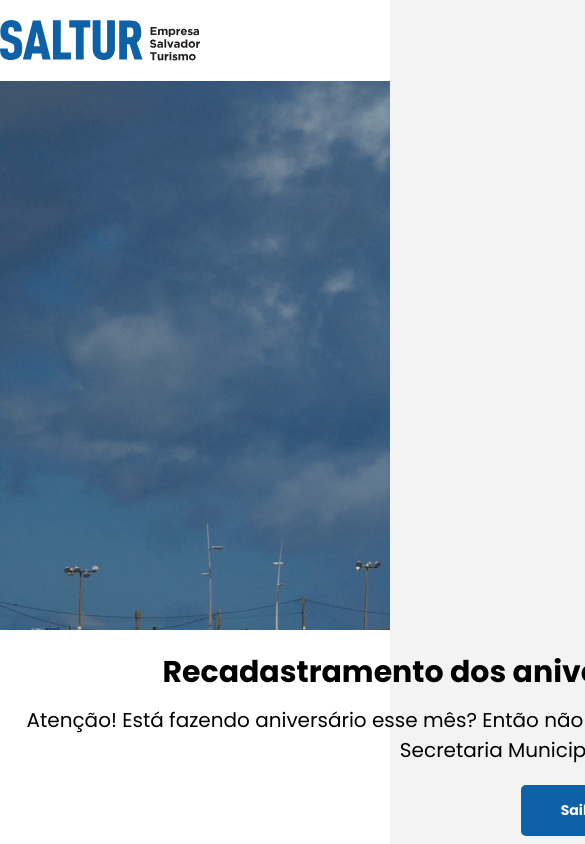
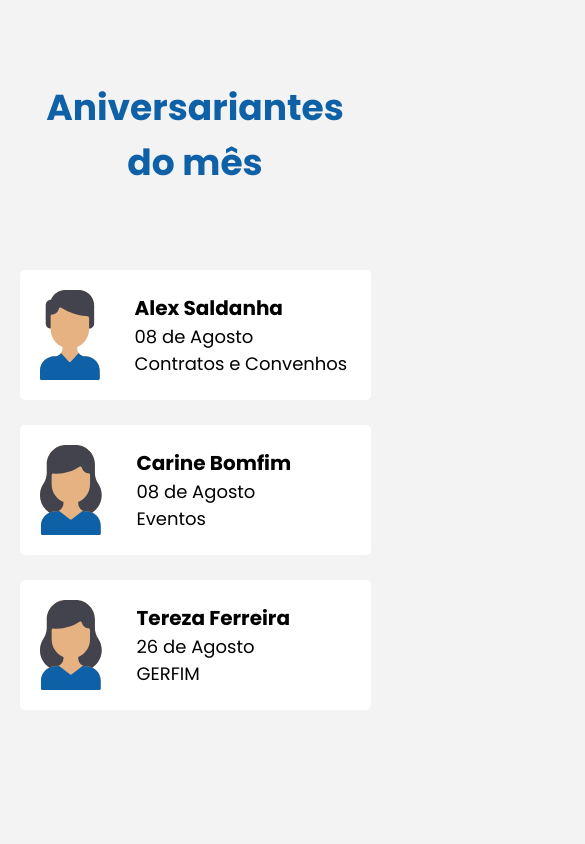
Before and after one commit to AlexShyjada/Intranet, a React (Create React App) app in the folder project/: page / in a window 390 px wide. Shown: the top 844 px of the page, 585 px wide, since content can reach past the window. Built offline with nearby package versions, Linux system fonts and the light colour scheme.

Commit message:
add responsivo em alguns componentes

```diff
--- a/project/src/App.tsx
+++ b/project/src/App.tsx
@@ -5,15 +5,21 @@ import Hero from './components/Hero/Hero'
 import Aniversariantes from './components/Aniversariantes/GridAniversariantes'
 import GridLinks from './components/LinksUteis/GridLinks'
 import ArticleGrid from './components/Articles/AticleGrid'
+import Footer from './components/Footer/Footer'
 
 function App() {
   return (
     <div className="App">
+      <Aniversariantes/>
+
+      {/*
       <Header/>
       <Hero/>
-      <Aniversariantes/>
       <GridLinks/>
       <ArticleGrid/>
+      <Footer/>
+      */}
+
     </div>
   );
 }
--- a/project/src/Global.css
+++ b/project/src/Global.css
@@ -1,33 +1,57 @@
-:root{
+:root {
   --azul-prefeitura: #0e61a6;
   --azul-escuro: #325187;
-  --azul-claro: #ACCEEA;
+  --azul-claro: #acceea;
   --preto: #000000;
-  --cinza: #4F4F4F;
+  --cinza: #4f4f4f;
   --gelo: #f3f3f3;
   --branco: #ffffff;
 }
 
-*{
+* {
   margin: 0;
   box-sizing: border-box;
   padding: 0;
   border: none;
-  font-family: "Poppins", sans-serif;
+  font-family: 'Poppins', sans-serif;
   text-decoration: none;
   border-radius: 0;
 }
 
-html{
+html {
   font-size: 62.5%;
 }
 
-.container{
-  width: 1200px;
+.container {
+  width: 1280px;
   margin: 0 auto;
 }
 
-body{
+body {
   font-size: 1.6rem;
   background-color: var(--gelo);
 }
+
+@media (max-width: 1280px) {
+  .container {
+    width: 1024px;
+  }
+}
+
+@media (max-width: 1024px) {
+  .container {
+    width: 900px;
+  }
+}
+
+@media (max-width: 900px) {
+  .container {
+    width: 720px;
+  }
+}
+
+@media (max-width: 720px) {
+  .container {
+    width: 90%;
+  }
+}
--- a/project/src/components/Aniversariantes/AniversarianteCard.tsx
+++ b/project/src/components/Aniversariantes/AniversarianteCard.tsx
@@ -11,7 +11,7 @@ export default function Aniversariante(props: aniversarianteData) {
       <article className="aniversarianteData">
         <h3 className="aniverTitle">{name}</h3>
         <p className="aniverParagrath">{date}</p>
-        <p className="aniverTitle">{sector}</p>
+        <p className="aniverSector">{sector}</p>
       </article>
     </div>
   )
--- a/project/src/components/Aniversariantes/GridAniversariantes.css
+++ b/project/src/components/Aniversariantes/GridAniversariantes.css
@@ -1,21 +1,21 @@
-.aniversariantes{
+.aniversariantes {
   margin: 8rem auto;
 }
 
-.gridAniversariantes{
+.gridAniversariantes {
   display: grid;
   grid-template-columns: 1fr 1fr 1fr;
   gap: 2.5rem;
 }
 
-.titleAniversarante{
+.titleAniversarante {
   margin: 8rem auto;
   font-size: 3.6rem;
   color: var(--azul-prefeitura);
   text-align: center;
 }
 
-.aniversariante{
+.aniversariante {
   padding: 1rem;
   border-radius: 0.5rem;
   display: flex;
@@ -23,3 +23,33 @@
   gap: 2.5rem;
   background-color: var(--branco);
 }
+
+.aniverTitle {
+  font-size: 2rem;
+  -webkit-line-clamp: 1;
+  -webkit-box-orient: vertical;
+  width: 100%;
+  overflow: hidden;
+  text-overflow: ellipsis;
+  display: -webkit-box;
+}
+
+.aniverParagrath {
+  font-size: 1.8rem;
+}
+
+.aniverSector {
+  font-size: 1.8rem;
+}
+
+@media (max-width: 1024px) {
+  .gridAniversariantes {
+    grid-template-columns: 1fr 1fr;
+  }
+}
+
+@media (max-width: 720px) {
+  .gridAniversariantes {
+    grid-template-columns: 1fr;
+  }
+}
--- a/project/src/components/Articles/ArticleGrid.css
+++ b/project/src/components/Articles/ArticleGrid.css
@@ -1,46 +1,51 @@
-.noticias{
+.noticias {
   margin: 8rem auto;
 }
 
-.titleNoticias{
+.titleNoticias {
   margin: 8rem auto;
   font-size: 3.6rem;
   color: var(--azul-prefeitura);
   text-align: center;
 }
 
-.gridNoticias{
+.gridNoticias {
   display: grid;
   grid-template-columns: 1fr 1fr 1fr;
   gap: 2.5rem;
 }
 
-.imgArticle{
+.imgArticle {
   width: 100%;
 }
 
-.contentArticle{
+.contentArticle {
   margin-top: 2.5rem;
   display: flex;
   flex-direction: column;
 }
 
-.articleTitle{
+.articleTitle {
   display: flex;
   align-items: center;
   height: 6rem;
   font-size: 1.8rem;
 }
 
-.paragrathArticle{
+.paragrathArticle {
   margin: 1rem 0;
-  display: flex;
-  height: 10rem;
-  overflow: scroll;
-  overflow-x: hidden;
+  font-size: 1.5rem;
+  width: 100%;
+  overflow: hidden;
+  height: 9rem;
+  -webkit-box-orient: vertical;
+  display: -webkit-box;
+  overflow: hidden;
+  text-overflow: ellipsis;
+  -webkit-line-clamp: 4;
 }
 
-.articleLink{
+.articleLink {
   margin-top: 2rem;
   display: flex;
   font-size: 1.4rem;
@@ -52,6 +57,6 @@
   transition: 0.3s;
 }
 
-.articleLink:hover{
+.articleLink:hover {
   opacity: 0.8;
 }
--- /dev/null
+++ b/project/src/components/Footer/Footer.css
@@ -0,0 +1,60 @@
+.footer {
+  background-color: var(--azul-prefeitura);
+}
+
+.logoSalturFooter {
+  grid-area: logoSaltur;
+}
+
+.colunaDeLinks.one {
+  grid-area: colunaOne;
+}
+.colunaDeLinks.two {
+  grid-area: colunaTwo;
+}
+.logoNTI {
+  grid-area: LogoNti;
+}
+
+.gridFooter {
+  padding: 4rem 0;
+  display: grid;
+  grid-template-columns: 1fr 1fr 1fr 1fr;
+  gap: 2.5rem;
+  grid-template-areas: 'logoSaltur colunaOne colunaTwo LogoNti';
+}
+
+.logoSalturFooter,
+.logoNTI,
+.colunaDeLinks {
+  margin: auto 0;
+}
+
+.colunaDeLinks {
+  display: flex;
+  gap: 2rem;
+  flex-direction: column;
+}
+
+.link-footer {
+  height: 3rem;
+  display: flex;
+  align-items: center;
+  color: var(--branco);
+  transition: 0.3s;
+  width: max-content;
+}
+
+.link-footer:hover {
+  border-bottom: inset 2px var(--branco);
+}
+
+.copy {
+  padding: 2.5rem 0;
+  background-color: var(--azul-escuro);
+}
+
+.textCopy {
+  color: var(--branco);
+  text-align: center;
+}
--- /dev/null
+++ b/project/src/components/Footer/Footer.tsx
@@ -0,0 +1,29 @@
+import React from 'react'
+import './Footer.css'
+
+export default function Footer() {
+  return (
+    <footer id="footer" className="footer">
+      <div className="container gridFooter">
+        <img className="logoSalturFooter" src="/assets/logosaltur2.svg" alt="" />
+        <img className="logoNTI" src="/assets/logonti2.svg" alt="Logo NTI" />
+        <div className="colunaDeLinks one">
+            <a className="link-footer" href="http://177.20.6.123/SIGP/portal/" target="_blank">Contracheque</a>
+            <a className="link-footer" href="http://www.dom.salvador.ba.gov.br/" target="_blank">Diario Oficial</a>
+            <a className="link-footer" href="http://portalesalvador.salvador.ba.gov.br/" target="_blank">eSalvador</a>
+            <a className="link-footer" href="https://www.tcm.ba.gov.br" target="_blank">TCM</a>
+        </div>
+
+        <div className="colunaDeLinks two">
+          <a className="link-footer" href="http://curtacarnaval.com.br/" target="_blank">Carnaval de Salvador</a>
+          <a className="link-footer" href="http://www.salvadorvaidebike.salvador.ba.gov.br/" target="_blank">SSA Vai de Bike</a>
+          <a className="link-footer" href="http://www.festivaldacidade.salvador.ba.gov.br/" target="_blank">Festival da Cidade</a>
+          <a className="link-footer" href="http://reveillon.salvador.ba.gov.br/" target="_blank">Virada Salvador</a>
+        </div>
+      </div>
+      <div className="copy ">
+        <p className="textCopy container">Copyright © 2021 -  Desenvolvido por NTI - SALTUR - Empresa Salvador Turismo</p>
+      </div>
+    </footer>
+  )
+}
--- a/project/src/components/Header/Header.css
+++ b/project/src/components/Header/Header.css
@@ -1,4 +1,4 @@
-.header{
+.header {
   position: fixed;
   top: 0;
   width: 100%;
@@ -6,19 +6,19 @@
   background-color: var(--branco);
 }
 
-.nav{
+.nav {
   display: flex;
   justify-content: space-between;
 }
 
-.navLinks{
+.navLinks {
   display: flex;
   align-items: center;
   list-style: none;
   gap: 2.5rem;
 }
 
-.linkHeader{
+.linkHeader {
   font-weight: 700;
   font-size: 1.4rem;
   color: var(--preto);
@@ -26,6 +26,12 @@
   text-align: center;
 }
 
-.linkHeader:hover{
+.linkHeader:hover {
   color: var(--azul-prefeitura);
 }
+
+@media (max-width: 900px) {
+  .navLinks {
+    display: none;
+  }
+}
--- a/project/src/components/Header/Header.tsx
+++ b/project/src/components/Header/Header.tsx
@@ -9,7 +9,7 @@ export default function Header() {
         <ul className="navLinks">
           <li><a className="linkHeader" href="#">Página inicial</a></li>
           <li><a className="linkHeader" href="#">Quem Somos</a></li>
-          <li><a className="linkHeader" href="#">Avisos</a></li>
+          <li><a className="linkHeader" href="#">Notícias</a></li>
           <li><a className="linkHeader" href="#">Links úteis</a></li>
           <li><a className="linkHeader" href="#">Ramais</a></li>
           <li><a className="linkHeader" href="#">Downloads</a></li>
--- a/project/src/components/Hero/Hero.css
+++ b/project/src/components/Hero/Hero.css
@@ -1,4 +1,4 @@
-.imgHeroSection{
+.imgHeroSection {
   margin: 8rem 0 0 0;
   height: 55rem;
   display: flex;
@@ -7,30 +7,29 @@
   overflow: hidden;
 }
 
-.imgHero{
+.imgHero {
   width: 100%;
 }
 
-.articleHero{
+.articleHero {
   padding: 2rem 0;
   background-color: var(--branco);
 }
 
-.titleHero{
+.titleHero {
   font-family: 'Poppins', sans-serif;
   text-align: center;
   font-size: 3rem;
-
 }
 
-.paragrathHero{
+.paragrathHero {
   margin-top: 1rem;
   font-family: 'Poppins', sans-serif;
   font-size: 2rem;
   text-align: center;
 }
 
-.btnHero{
+.btnHero {
   display: flex;
   color: var(--branco);
   font-weight: 700;
@@ -44,6 +43,24 @@
   transition: 0.3s;
 }
 
-.btnHero:hover{
+.btnHero:hover {
   opacity: 0.8;
 }
+
+@media (max-width: 600px) {
+  .titleHero {
+    font-size: 2.5rem;
+  }
+  .paragrathHero {
+    font-size: 1.5rem;
+  }
+}
+
+@media (max-width: 420px) {
+  .titleHero {
+    font-size: 2.2rem;
+  }
+  .paragrathHero {
+    font-size: 1.4rem;
+  }
+}
--- a/project/src/components/Hero/Hero.tsx
+++ b/project/src/components/Hero/Hero.tsx
@@ -4,7 +4,7 @@ import './Hero.css'
 export default function Hero() {
   return (
     <section>
-      <div className="imgHeroSection" style={{background: `url(/assets/Hero/imgHero.png)`}}></div>
+      <div className="imgHeroSection" style={{background: `url(/assets/Hero/imgHero.png) no-repeat center`}}></div>
       <div className="articleHero">
         <article className="article container">
           <h1 className="titleHero">Recadastramento dos aniversariantes do mês de agosto</h1>
--- a/project/src/components/LinksUteis/GridLinks.css
+++ b/project/src/components/LinksUteis/GridLinks.css
@@ -1,21 +1,21 @@
-.LinksUteis{
+.LinksUteis {
   margin: 8rem auto;
 }
 
-.titleLinksUteis{
+.titleLinksUteis {
   text-align: center;
   margin: 8rem auto 8rem auto;
   font-size: 3.6rem;
   color: var(--azul-prefeitura);
 }
 
-.gridLinks{
+.gridLinks {
   display: grid;
   grid-template-columns: 1fr 1fr 1fr;
   gap: 2.5rem;
 }
 
-.cardLink{
+.cardLink {
   display: flex;
   flex-direction: column;
   width: 100%;
@@ -23,19 +23,19 @@
   background-color: var(--branco);
 }
 
-.imgLink{
+.imgLink {
   width: 100%;
   border-radius: 1rem 1rem 0 0;
 }
 
-.contentLink{
+.contentLink {
   display: flex;
   flex-direction: column;
   align-items: center;
   padding: 2.5rem;
 }
 
-.titleLink{
+.titleLink {
   font-size: 2.2rem;
   height: 6rem;
   display: flex;
@@ -44,13 +44,22 @@
   text-align: center;
 }
 
-.paragrathLink{
-  margin-top: 1rem;
+.paragrathLink {
+  margin: 1rem 0;
+  font-size: 1.5rem;
+  width: 100%;
+  overflow: hidden;
+  max-height: 10rem;
+  -webkit-box-orient: vertical;
+  display: -webkit-box;
+  overflow: hidden;
+  text-overflow: ellipsis;
+  -webkit-line-clamp: 2;
   text-align: center;
   height: 5rem;
 }
 
-.btnLink{
+.btnLink {
   margin-top: 2rem;
   display: flex;
   font-size: 1.4rem;
@@ -62,6 +71,6 @@
   transition: 0.3s;
 }
 
-.btnLink:hover{
+.btnLink:hover {
   opacity: 0.8;
 }
```
Also changed, not shown: project/public/assets/logonti2.svg (added), project/public/assets/logosaltur2.svg (added).
